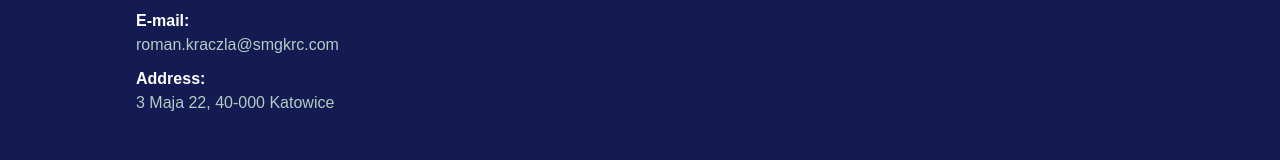
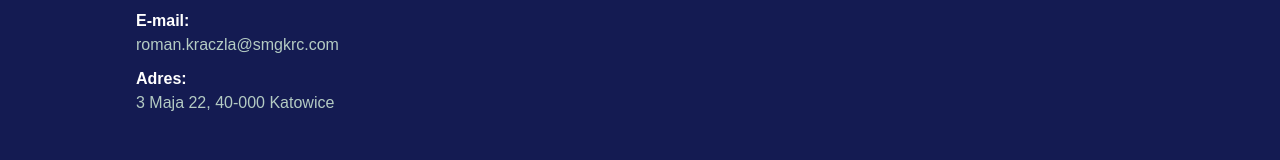
Before and after one commit to daalmans/company_website_Reactjs, a React (Create React App) app: page / in a window 1280 px wide. Shown: the part 2424-2584 px from the top of the page. Built offline with nearby package versions, Linux system fonts and the light colour scheme.

Commit message:
poprawki tekst

```diff
--- a/src/components/ContactFooter.js
+++ b/src/components/ContactFooter.js
@@ -24,7 +24,7 @@ const ContactFooter = () => {
                     {contact_info.email}
                 </li>
                         <li>
-                            <span>Address:</span>
+                            <span>Adres:</span>
                             <br />
                     {contact_info.adres}
                     <br />
--- a/src/data/about_info.js
+++ b/src/data/about_info.js
@@ -26,7 +26,7 @@ export const about_info = [
         message: ['Zapraszam na spotkanie! Moje dwudziestoletnie doświadczenie w poradnictwie psychologicznym wskazuje, że każdy może uczynić swoje życie bardziej satysfakcjonującym. Czasami jednak, by tak się stało,  potrzebuje  pomocy.  Chętnie wesprę Was w tej drodze!']
         },
     {
-        imie: 'Dr. Radosław Molenda',
+        imie: 'Dr Radosław Molenda',
         url: 'radoslaw-molenda',
         opis: 'Doktor psychologii',
         url_img: '/img/Radoslaw_Molenda.png',
```
